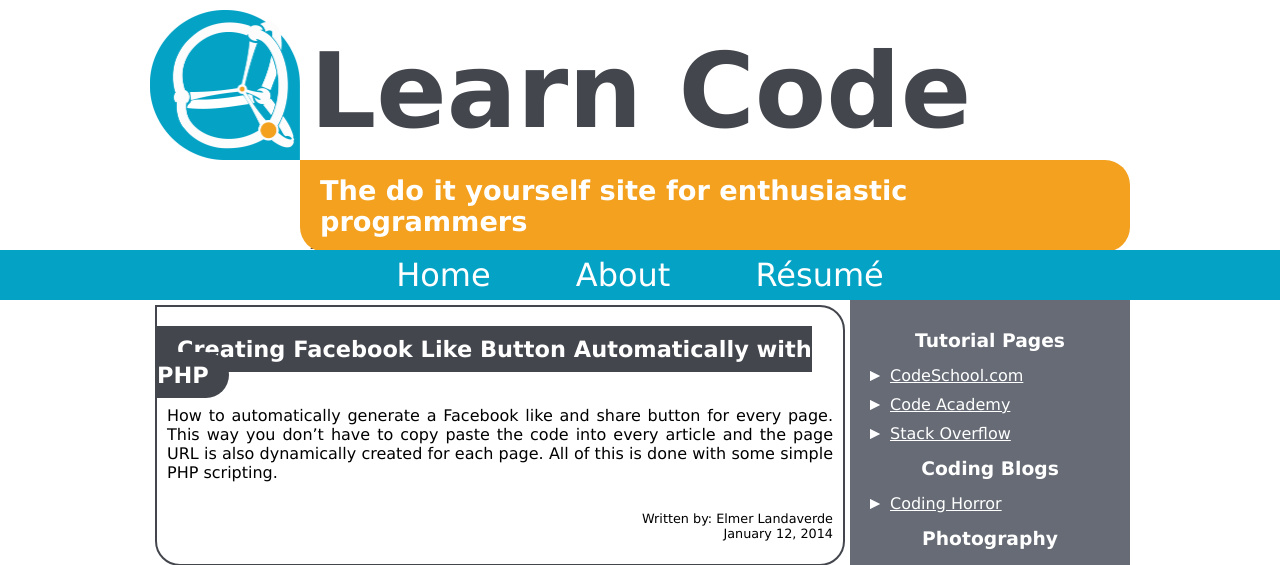
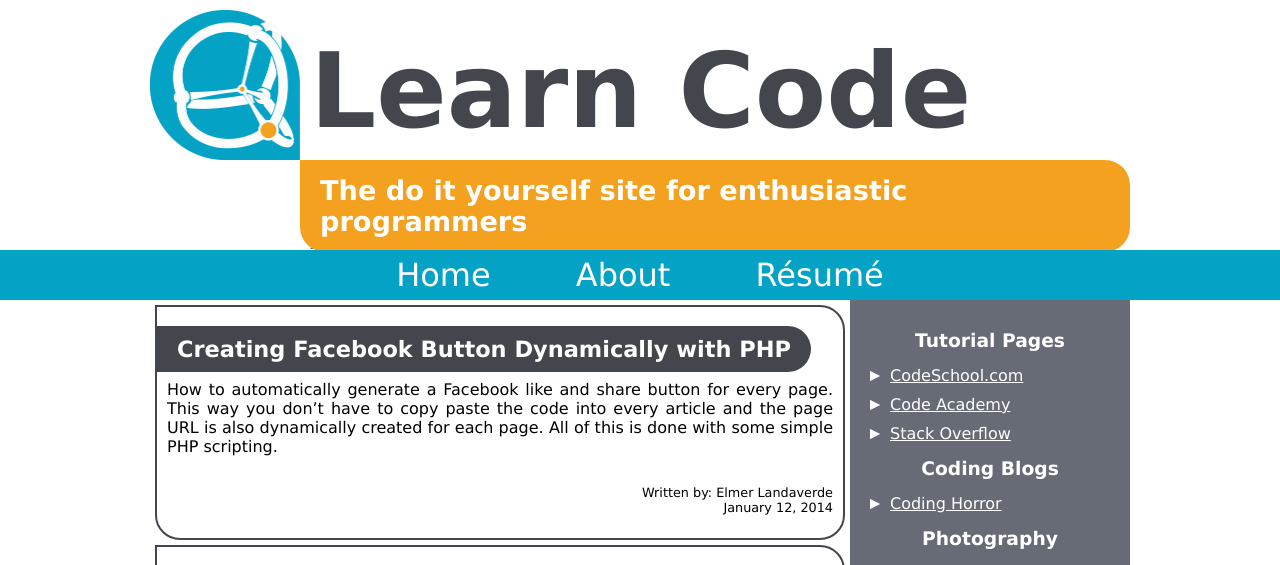
Before and after one commit to elmerland/home_page, a PHP site: page / in a window 1280 px wide. Shown: the top 565 px of the page. Run offline with PHP 8.4, Linux system fonts and the light colour scheme.

Commit message:
Fixed typo

```diff
--- a/php/articleExcerpts.php
+++ b/php/articleExcerpts.php
@@ -2,7 +2,7 @@
 	<header>
 		<h3>
 			<a title="Creating Facebook Like Button Automatically with PHP" href="#" rel="alternate">
-				Creating Facebook Like Button Automatically with PHP
+				Creating Facebook Button Dynamically with PHP
 			</a>
 		</h3>
 	</header>
```
